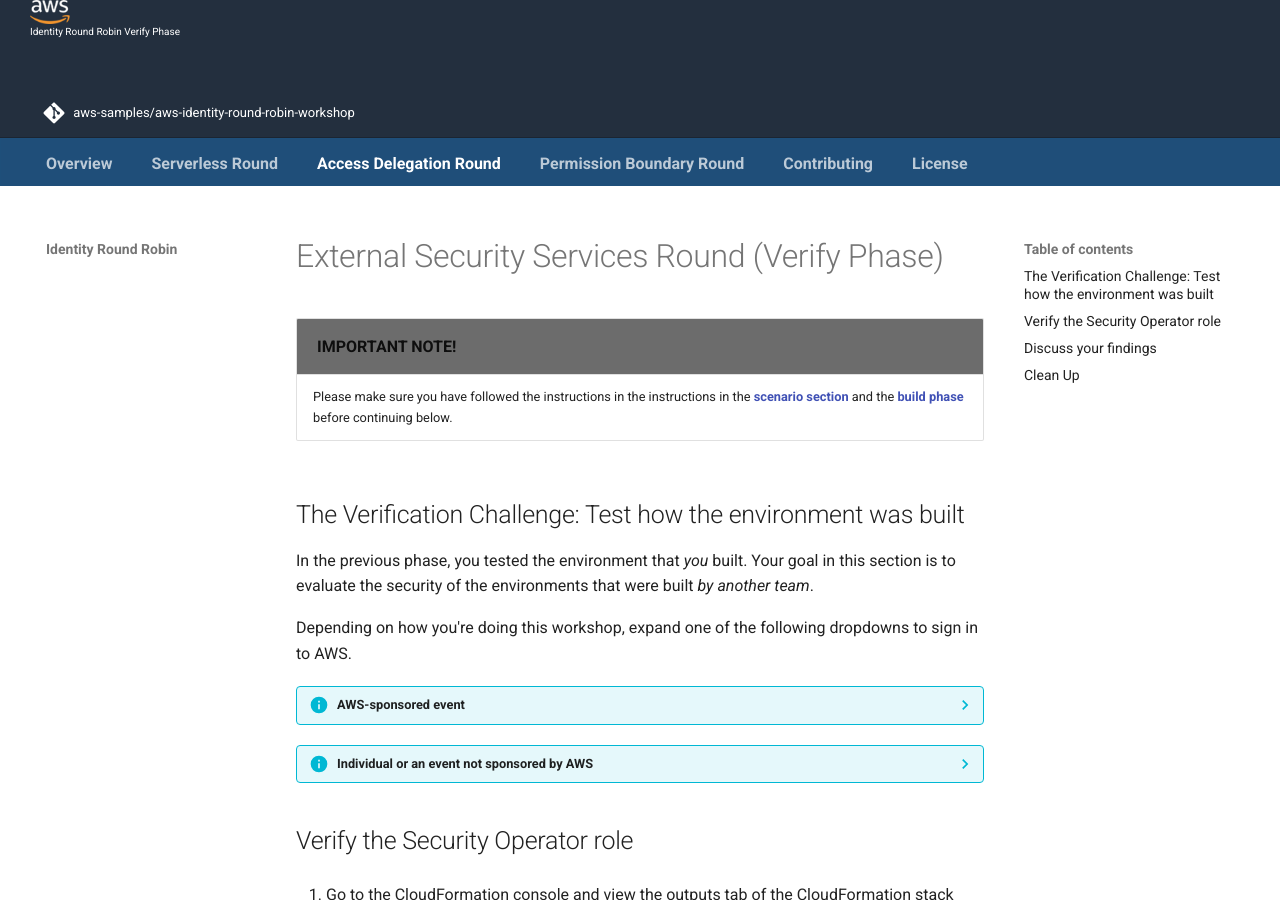
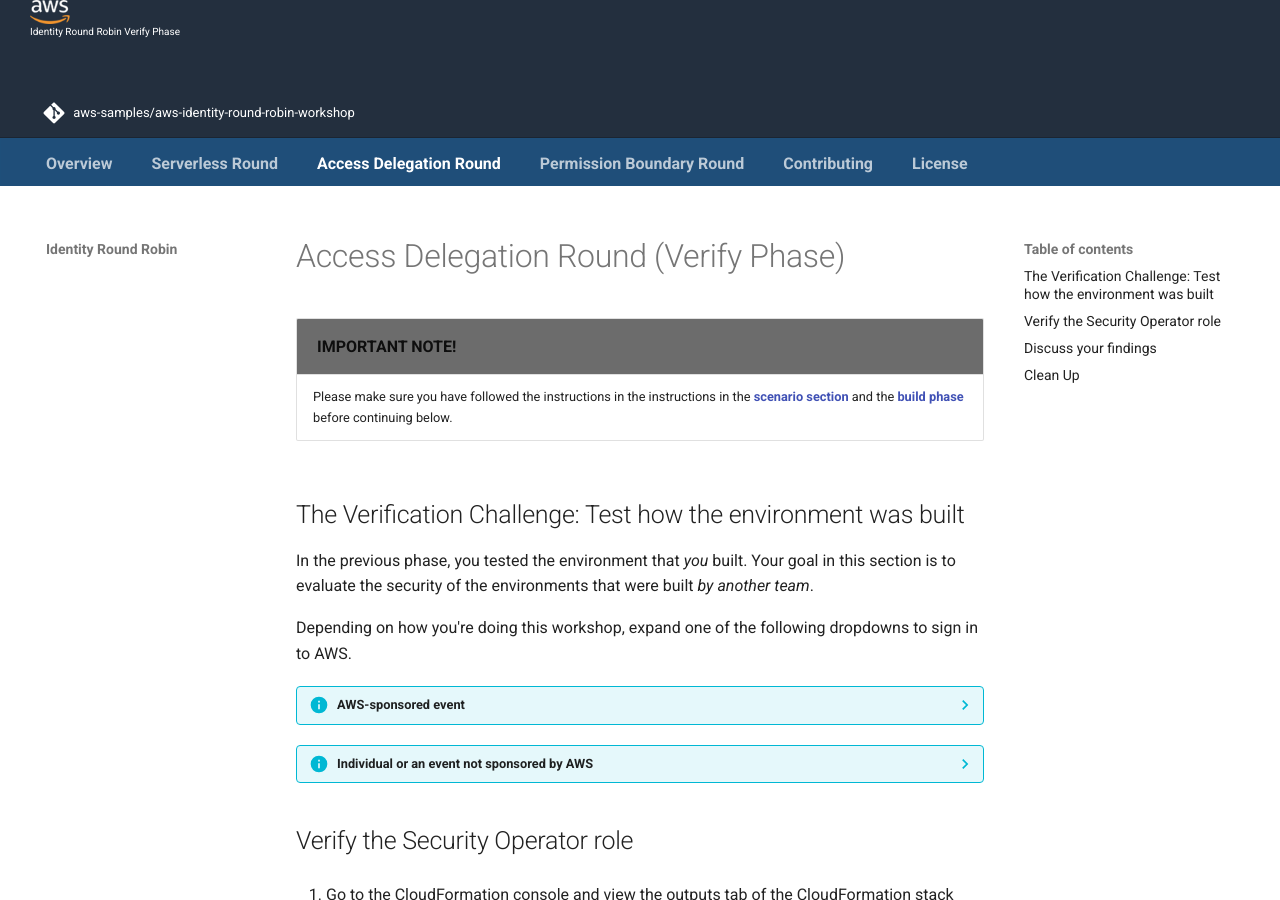
Before and after one commit to skiritan/aws-identity-round-robin-workshop, an MkDocs documentation site: the page built from docs/ess/verify.md, in a window 1280 px wide and 900 px high. Built offline with MkDocs 1.6.1 and Material for MkDocs 9.7.7, drawn with Linux system fonts in a browser that asks for light colours; comment, search, counter and statistics services are not loaded.

Commit message:
change name to access delegation round

```diff
--- a/docs/ess/verify.md
+++ b/docs/ess/verify.md
@@ -1,4 +1,4 @@
-# External Security Services Round (Verify Phase)
+# Access Delegation Round (Verify Phase)
 
 | IMPORTANT NOTE!  |
 |---|
```
Also changed, not shown: docs/ess/build.md (+1 -1 lines).
